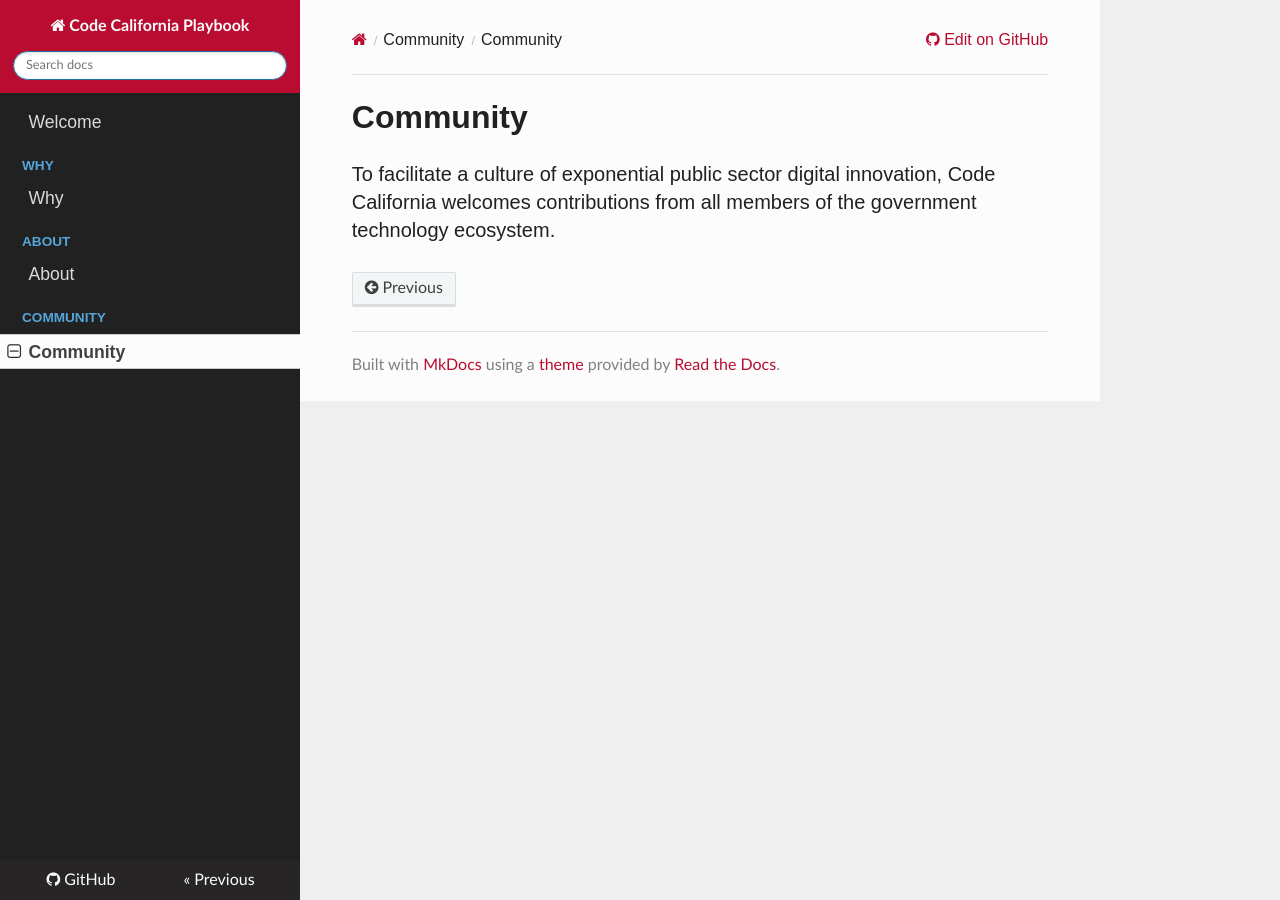
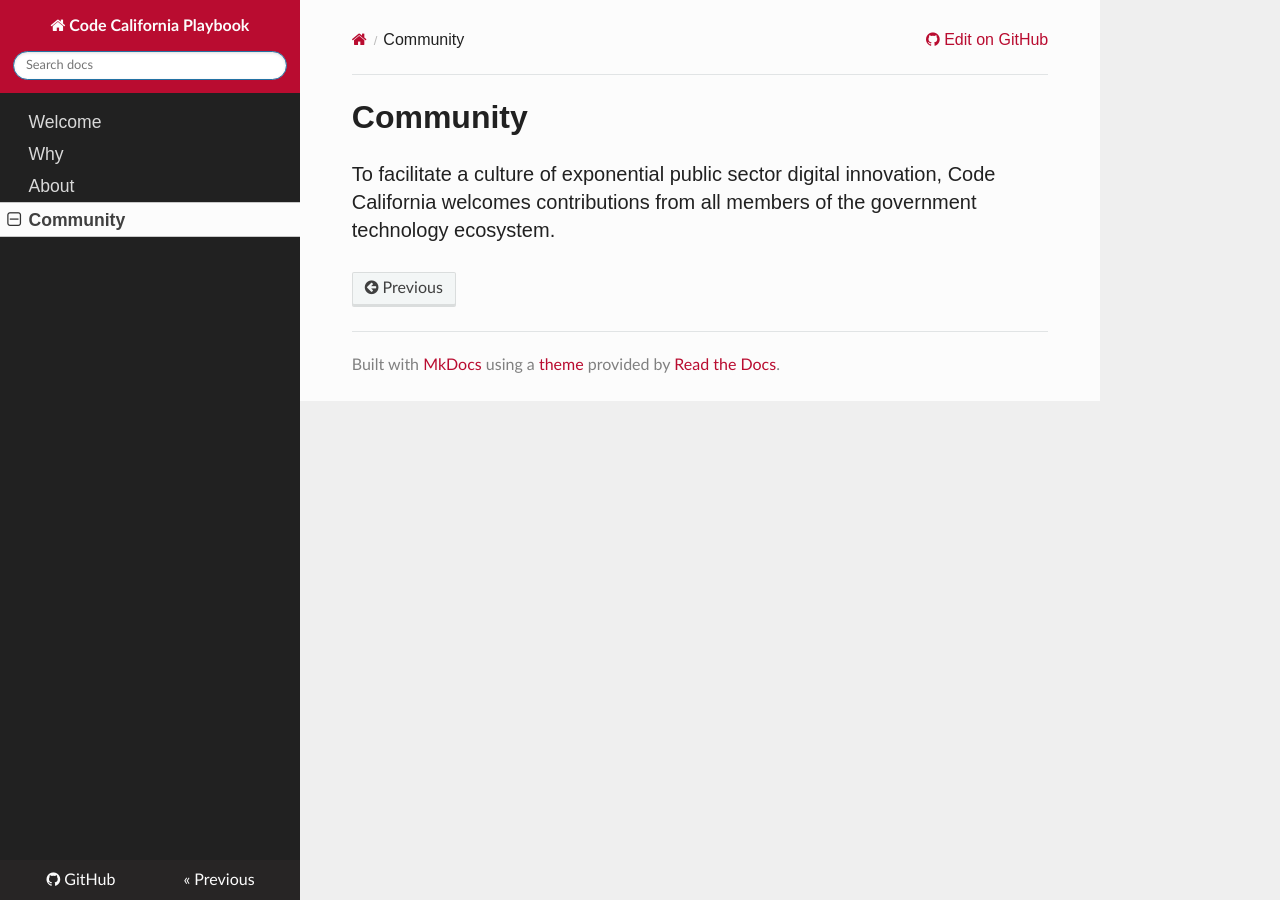
Before and after one commit to CA-CODE-Works/playbook, an MkDocs documentation site: the page built from docs/community.md, in a window 1280 px wide. Built offline with MkDocs 1.6.1, drawn with Linux system fonts in a browser that asks for light colours; nearby versions of some CDN libraries; old or Windows-style settings are respelled for this version of MkDocs; some of the changed lines change nothing that is shown.

Commit message:
Update mkdocs.yml

```diff
--- a/mkdocs.yml
+++ b/mkdocs.yml
@@ -8,12 +8,9 @@ theme:
 
 pages:
     - Welcome: README.md
-    - Why:
-        - Why: why.md
-    - About:
-        - About: about.md
-    - Community:
-        - Community: community.md
+    - Why: why.md
+    - About: about.md
+    - Community: community.md
 
 extra_css:
     - css/extra.css
```
